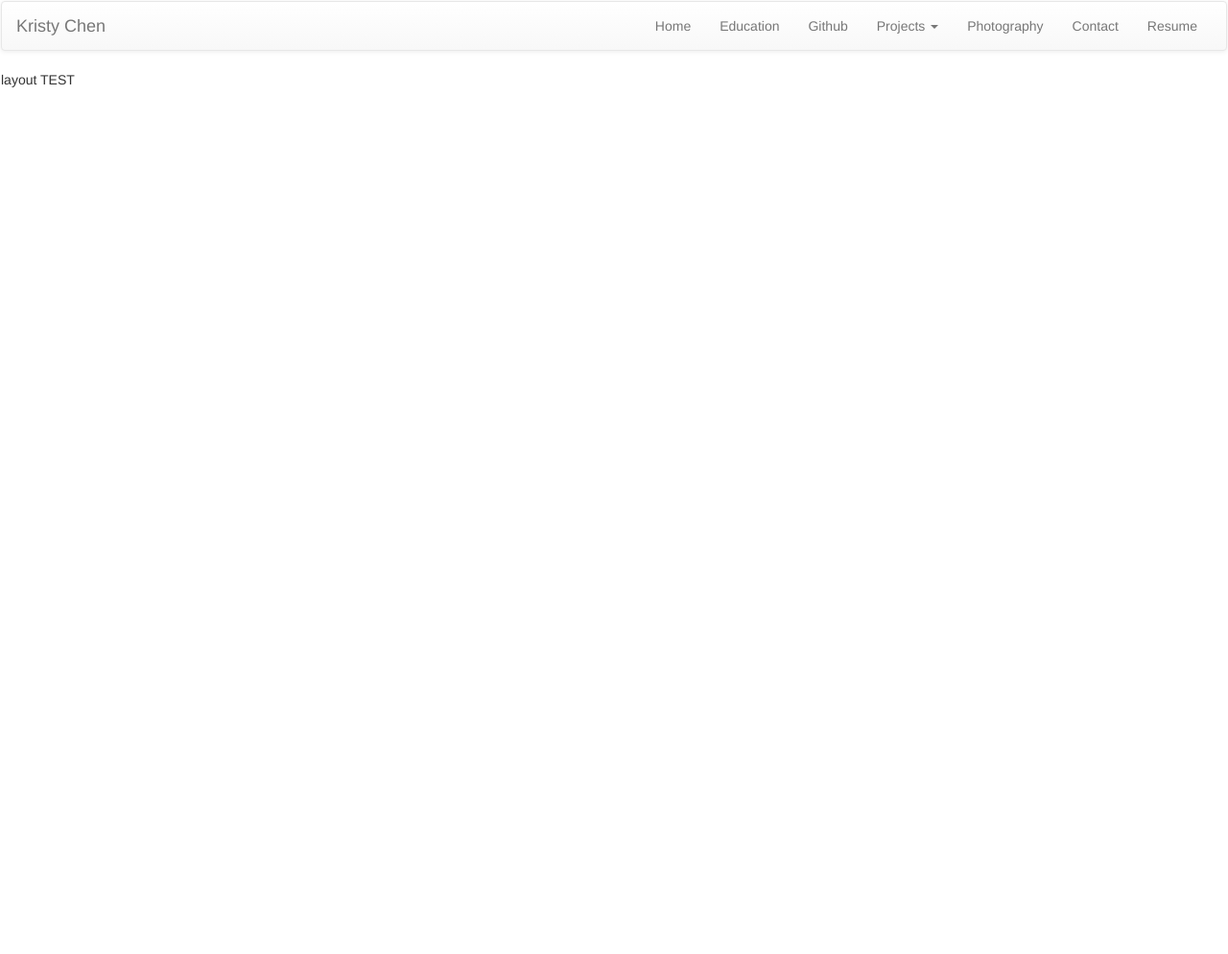
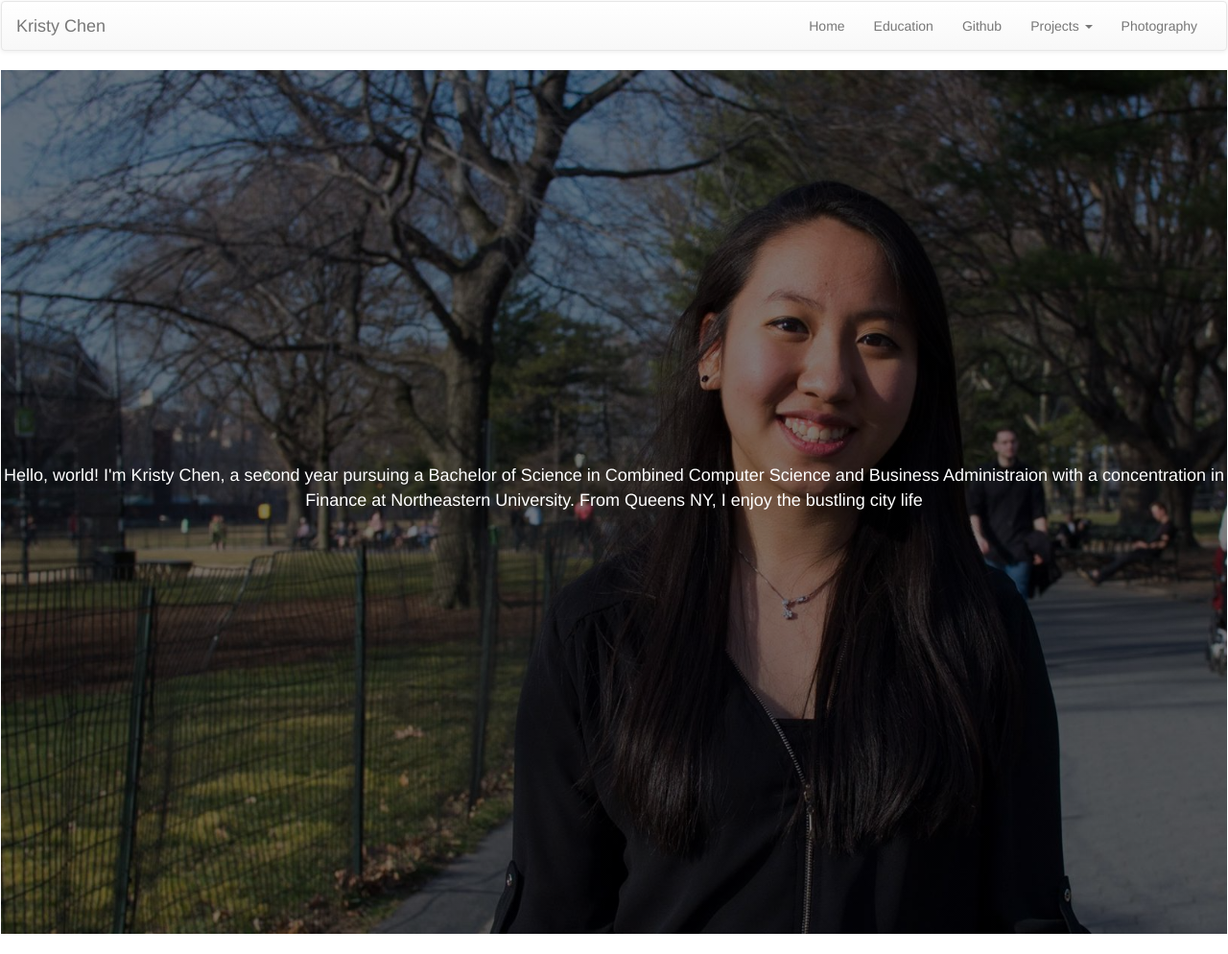
Before and after one commit to kristychen8/kristychen8.github.io, a Jekyll site: the page built from index.html, in a window 1280 px wide. Shown: the whole page at 96% size. Built offline with Jekyll 4.4.1, drawn with Linux system fonts in a browser that asks for light colours; nearby versions of some CDN libraries; before the commit the page ends 900 px from its top, so only the background shows below that.

Commit message:
started home page

```diff
--- a/_layouts/navbar.html
+++ b/_layouts/navbar.html
@@ -37,10 +37,10 @@
 					          <ul class="dropdown-menu">
 					          	<li><a href="https://github.com/kristychen8/SplitWebApp">Split App</a></li>
 					            <li><a href="https://github.com/kristychen8/Create-Your-Own-Website">Create-Your-Own-Website</a></li>
-					            <li><a href="#">Maze</a></li>
-					            <li><a href="#">Forbidden Island</a></li>
+					            <li><a href="https://github.com/kristychen8/kristychen8.github.io/tree/master/projects/Maze">Maze</a></li>
+					            <li><a href="https://github.com/kristychen8/kristychen8.github.io/tree/master/projects/ForbiddenIsland">Forbidden Island</a></li>
 					            <li><a href="https://github.com/l-tn3314/UFree">UFree</a></li>
-					            <li><a href="#">Tetris</a></li>
+					            <li><a href="https://github.com/kristychen8/kristychen8.github.io/tree/master/projects/Tetris">Tetris</a></li>
 					            <li><a href="#">Apple Game</a></li>
 					            <li><a href="#">Horror Dating Simulator</a></li>
 					            <li><a href="#">Word Based RPG Game</a></li>
@@ -51,8 +51,6 @@
 					          </ul>
 					    </li>
 					    <li><a href="#">Photography</a></li>
-					    <li><a href="#">Contact</a></li>
-					    <li><a href="#">Resume</a></li>
       					</ul>
    		 			</div><!-- /.navbar-collapse -->
  				</div><!-- /.container-fluid -->
--- /dev/null
+++ b/education.html
@@ -0,0 +1,3 @@
+---
+layout: navbar
+---
--- a/index.html
+++ b/index.html
@@ -1,6 +1,23 @@
 ---
 layout: navbar
 ---
+
+<head>
+		<link rel="stylesheet" type="text/css" href="webStyle.css">
+		<title> Kristy Chen </title>
+		<script src="https://ajax.googleapis.com/ajax/libs/jquery/3.1.0/jquery.min.js"></script>
+		<!-- Latest compiled and minified CSS -->
+		<link rel="stylesheet" href="https://maxcdn.bootstrapcdn.com/bootstrap/3.3.7/css/bootstrap.min.css" integrity="sha384-BVYiiSIFeK1dGmJRAkycuHAHRg32OmUcww7on3RYdg4Va+PmSTsz/K68vbdEjh4u" crossorigin="anonymous">
+		<!-- Optional theme -->
+		<link rel="stylesheet" href="https://maxcdn.bootstrapcdn.com/bootstrap/3.3.7/css/bootstrap-theme.min.css" integrity="sha384-rHyoN1iRsVXV4nD0JutlnGaslCJuC7uwjduW9SVrLvRYooPp2bWYgmgJQIXwl/Sp" crossorigin="anonymous">
+		<!-- Latest compiled and minified JavaScript -->
+		<script src="https://maxcdn.bootstrapcdn.com/bootstrap/3.3.7/js/bootstrap.min.js" integrity="sha384-Tc5IQib027qvyjSMfHjOMaLkfuWVxZxUPnCJA7l2mCWNIpG9mGCD8wGNIcPD7Txa" crossorigin="anonymous"></script>
+		<!-- google fonts -->
+		<link rel="stylesheet" type="text/css"
+	          href="https://fonts.googleapis.com/css?family=Raleway">
+</head>
+
 <div class="home">
-		<p> layout TEST</p>
+		<br><br><br><br><br><br><br><br><br><br><br><br><br><br><br><br><br><br><br><br>
+		<p> <center> <font size="4" color="white">Hello, world! I'm Kristy Chen, a second year pursuing a Bachelor of Science in Combined Computer Science and Business Administraion with a concentration in Finance at Northeastern University. From Queens NY, I enjoy the bustling city life </font> </center></p>
 </div>
--- a/webStyle.css
+++ b/webStyle.css
@@ -1 +1,26 @@
-#turnred{color:red;}
+
+.parallaxE {
+    /* The image used */
+    background-image: url('#');
+
+    /* Full height */
+    height: 100%;
+
+    /* Create the parallax scrolling effect */
+    background-attachment: fixed;
+    background-position: center;
+    background-repeat: no-repeat;
+    background-size: cover;
+}
+
+.home {
+	background-image:
+	    linear-gradient(
+	      rgba(0, 0, 0, 0.5),
+	      rgba(0, 0, 0, 0.5)
+	    ),
+	    url('photos/profile.jpg');
+
+  	background-size: cover;
+  	height: 100vh;
+}
```
Also changed, not shown: photos/profile.jpg (added), 1 other file.
